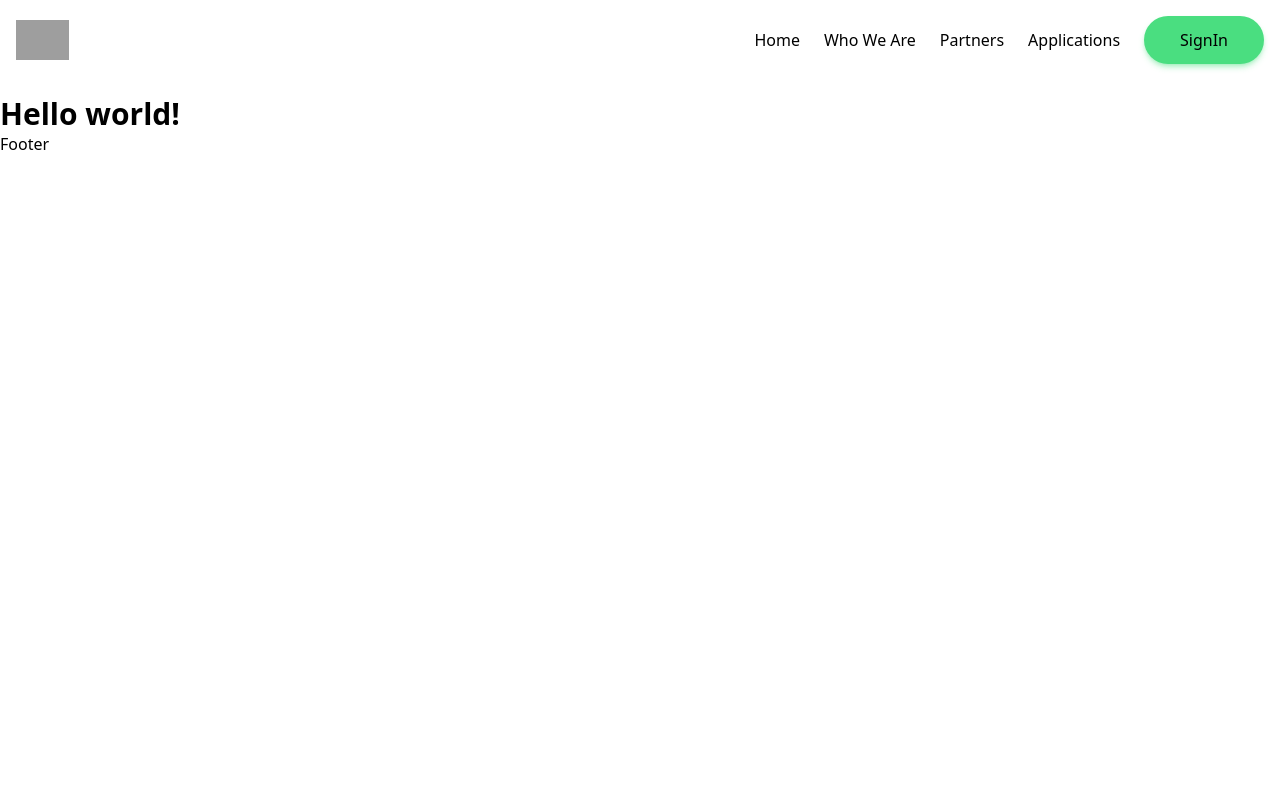
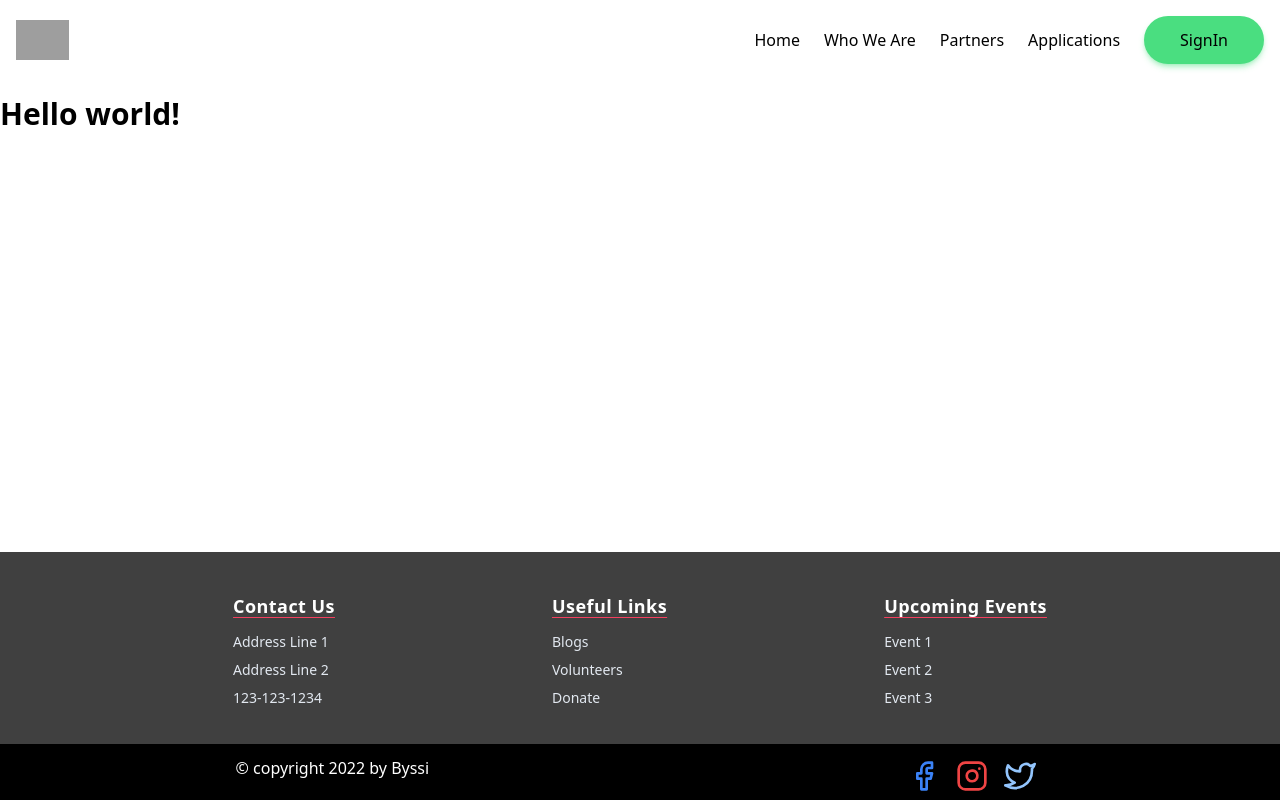
Before and after one commit to YagneshP/byssi, a Next.js app: page / in a window 1280 px wide. Built offline with nearby package versions, Linux system fonts and the light colour scheme; grey boxes are pictures that could not be loaded.

Commit message:
Add footer

```diff
--- a/component/Footer/index.js
+++ b/component/Footer/index.js
@@ -1,7 +1,114 @@
 import React from "react";
 
 const Footer = () => {
-  return <footer>Footer</footer>;
+  return (
+    <footer className='flex flex-col text-white'>
+      <section className='main-footer flex flex-col sm:flex-row p-4 justify-evenly bg-neutral-700 text-white'>
+        <section className='contact flex flex-col py-4'>
+          <h3 className='text-lg underline underline-offset-4 py-2 tracking-wide decoration-auto font-semibold decoration-rose-500'>
+            Contact Us
+          </h3>
+          <p className='font-light text-slate-200 text-sm py-1'>
+            Address Line 1
+          </p>
+          <p className='font-light text-slate-200 text-sm py-1'>
+            Address Line 2
+          </p>
+          <p className='font-light text-slate-200 text-sm py-1'>123-123-1234</p>
+        </section>
+        <section className='usefulLinks flex flex-col py-4'>
+          <h3 className='text-lg py-2 underline underline-offset-4 tracking-wide decoration-auto font-semibold decoration-rose-500'>
+            Useful Links
+          </h3>
+          <a herf='#' className='font-light text-slate-200 text-sm py-1'>
+            Blogs
+          </a>
+          <a href='#' className='font-light text-slate-200 text-sm py-1'>
+            Volunteers
+          </a>
+          <a href='#' className='font-light text-slate-200 text-sm py-1'>
+            Donate
+          </a>
+        </section>
+        <section className='events flex flex-col py-4'>
+          <h3 className='text-lg py-2 underline underline-offset-4 tracking-wide decoration-auto font-semibold decoration-rose-500'>
+            Upcoming Events
+          </h3>
+          <a herf='#' className='font-light text-slate-200 text-sm py-1'>
+            Event 1
+          </a>
+          <a href='#' className='font-light text-slate-200 text-sm py-1'>
+            Event 2
+          </a>
+          <a href='#' className='font-light text-slate-200 text-sm py-1'>
+            Event 3
+          </a>
+        </section>
+      </section>
+
+      <section className='sub-footer flex flex-col items-center sm:flex-row sm:justify-around bg-black py-2'>
+        <p className='pb-2'> &copy; copyright 2022 by Byssi</p>
+        <div className='socialLinks flex flex-row justify-evenly pt-2 items-center'>
+          <a
+            href='https://www.facebook.com/PeelBYSSI/'
+            target='_blank'
+            className='px-2'
+          >
+            <svg
+              class='h-8 w-8 text-blue-500'
+              viewBox='0 0 24 24'
+              fill='none'
+              stroke='currentColor'
+              stroke-width='2'
+              stroke-linecap='round'
+              stroke-linejoin='round'
+            >
+              {" "}
+              <path d='M18 2h-3a5 5 0 0 0-5 5v3H7v4h3v8h4v-8h3l1-4h-4V7a1 1 0 0 1 1-1h3z' />
+            </svg>
+          </a>
+          <a
+            href='https://www.instagram.com/peel_byssi/'
+            target='_blank'
+            className='px-2'
+          >
+            <svg
+              class='h-8 w-8 text-red-500 '
+              viewBox='0 0 24 24'
+              fill='none'
+              stroke='currentColor'
+              stroke-width='2'
+              stroke-linecap='round'
+              stroke-linejoin='round'
+            >
+              {" "}
+              <rect x='2' y='2' width='20' height='20' rx='5' ry='5' />{" "}
+              <path d='M16 11.37A4 4 0 1 1 12.63 8 4 4 0 0 1 16 11.37z' />{" "}
+              <line x1='17.5' y1='6.5' x2='17.51' y2='6.5' />
+            </svg>
+          </a>
+          <a
+            href='https://twitter.com/Peel_BYSSI'
+            target='_blank'
+            className='px-2'
+          >
+            <svg
+              class='h-8 w-8 text-blue-300'
+              viewBox='0 0 24 24'
+              fill='none'
+              stroke='currentColor'
+              stroke-width='2'
+              stroke-linecap='round'
+              stroke-linejoin='round'
+            >
+              {" "}
+              <path d='M23 3a10.9 10.9 0 0 1-3.14 1.53 4.48 4.48 0 0 0-7.86 3v1A10.66 10.66 0 0 1 3 4s-4 9 5 13a11.64 11.64 0 0 1-7 2c9 5 20 0 20-11.5a4.5 4.5 0 0 0-.08-.83A7.72 7.72 0 0 0 23 3z' />
+            </svg>
+          </a>
+        </div>
+      </section>
+    </footer>
+  );
 };
 
 export default Footer;
--- a/component/Layout.js
+++ b/component/Layout.js
@@ -4,11 +4,11 @@ import Navbar from "./Navbar";
 
 const Layout = ({ children }) => {
   return (
-    <>
+    <div className='flex flex-col h-screen'>
       <Navbar />
-      <main>{children}</main>
+      <main className='grow'>{children}</main>
       <Footer />
-    </>
+    </div>
   );
 };
 
--- a/pages/index.js
+++ b/pages/index.js
@@ -1,7 +1,9 @@
 import React from "react";
 
 const HomePage = () => {
-  return <main className='pt-4 text-3xl font-bold'>Hello world!</main>;
+  return (
+    <main className='pt-4 text-3xl font-bold flex-grow'>Hello world!</main>
+  );
 };
 
 export default HomePage;
```
